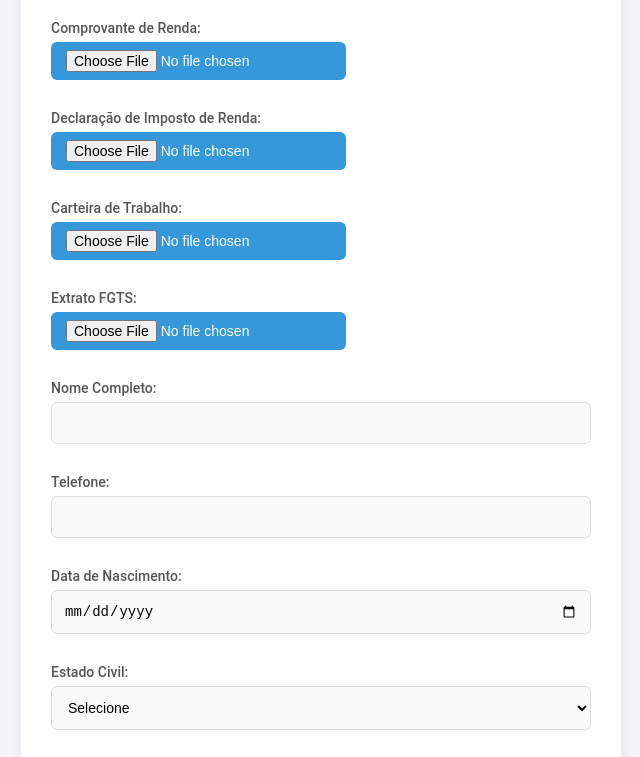
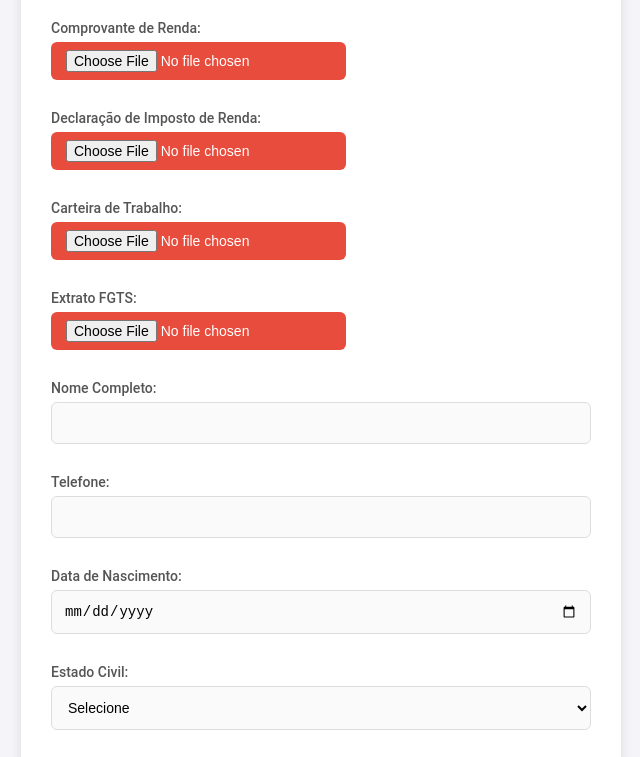
Before and after one commit to marcoslontra/filestack-upload-project, a website: page frontend/index.html in a window 1280 px wide. Shown: the top 757 px of the page, without its empty margins (319-959 px from the left). Drawn offline with Linux system fonts and the light colour scheme; a script that the page names is missing.

Commit message:
Update index.html

```diff
--- a/frontend/index.html
+++ b/frontend/index.html
@@ -80,8 +80,8 @@
       width: auto;
       padding: 8px 15px;
       font-size: 14px;
-      background-color: #3498db;
-      color: #fff;
+      background-color: #e74c3c; /* Cor vermelha igual ao botão de enviar */
+      color: white;
       border: none;
       border-radius: 6px;
       cursor: pointer;
@@ -89,7 +89,7 @@
     }
 
     input[type="file"]:hover {
-      background-color: #2980b9;
+      background-color: #c0392b; /* Tom mais escuro de vermelho */
     }
 
     /* Estilo do botão "Enviar" */
@@ -239,10 +239,11 @@
       </select>
     </div>
 
+    <!-- Botão de Envio -->
     <button type="submit" id="submit-button">Enviar Arquivos</button>
   </form>
 
-  <div id="status-message" style="margin-top: 20px; font-weight: bold; color: #333;"></div>
+  <div id="status-message" style="margin-top: 20px; font-weight: bold;"></div>
 
   <script>
     const client = filestack.init('ApgANrOfTOWJBXY2mERX1z'); // Sua chave API
```
